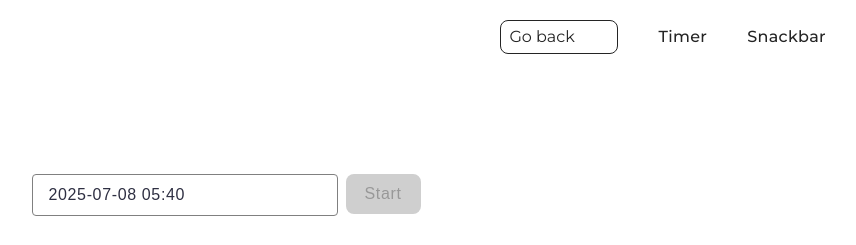
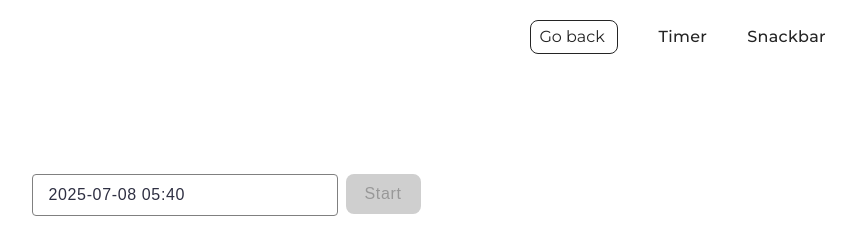
Before and after one commit to dmytriigithub/goit-js-hw-10, a website built with Vite: page src/1-timer.html in a window 1280 px wide. Shown: the top 245 px of the page, without its empty margins (414-1270 px from the left). Built offline with nearby package versions, Linux system fonts and the light colour scheme.

Commit message:
fix back button

```diff
--- a/src/css/header.css
+++ b/src/css/header.css
@@ -14,7 +14,13 @@
   display: flex;
   align-items: center;
   justify-content: flex-end;
-  gap: 40px;
+  gap: 10px;
+}
+
+@media only screen and (min-width: 768px) {
+  .nav-list {
+    gap: 40px;
+  }
 }
 .nav-link {
   position: relative;
@@ -46,10 +52,19 @@
 .back-link {
   position: relative;
   display: none;
-  padding: 4px 8px;
-  border: 1px solid;
-  border-radius: 8px;
-  width: 100px;
+  font-size: 12px;
+  width: 50px;
+}
+
+@media only screen and (min-width: 768px) {
+  .back-link {
+    position: relative;
+    padding: 4px 8px;
+    border: 1px solid;
+    border-radius: 8px;
+    font-size: 16px;
+    width: 70px;
+  }
 }
 .back-link::before {
   content: '';
```
